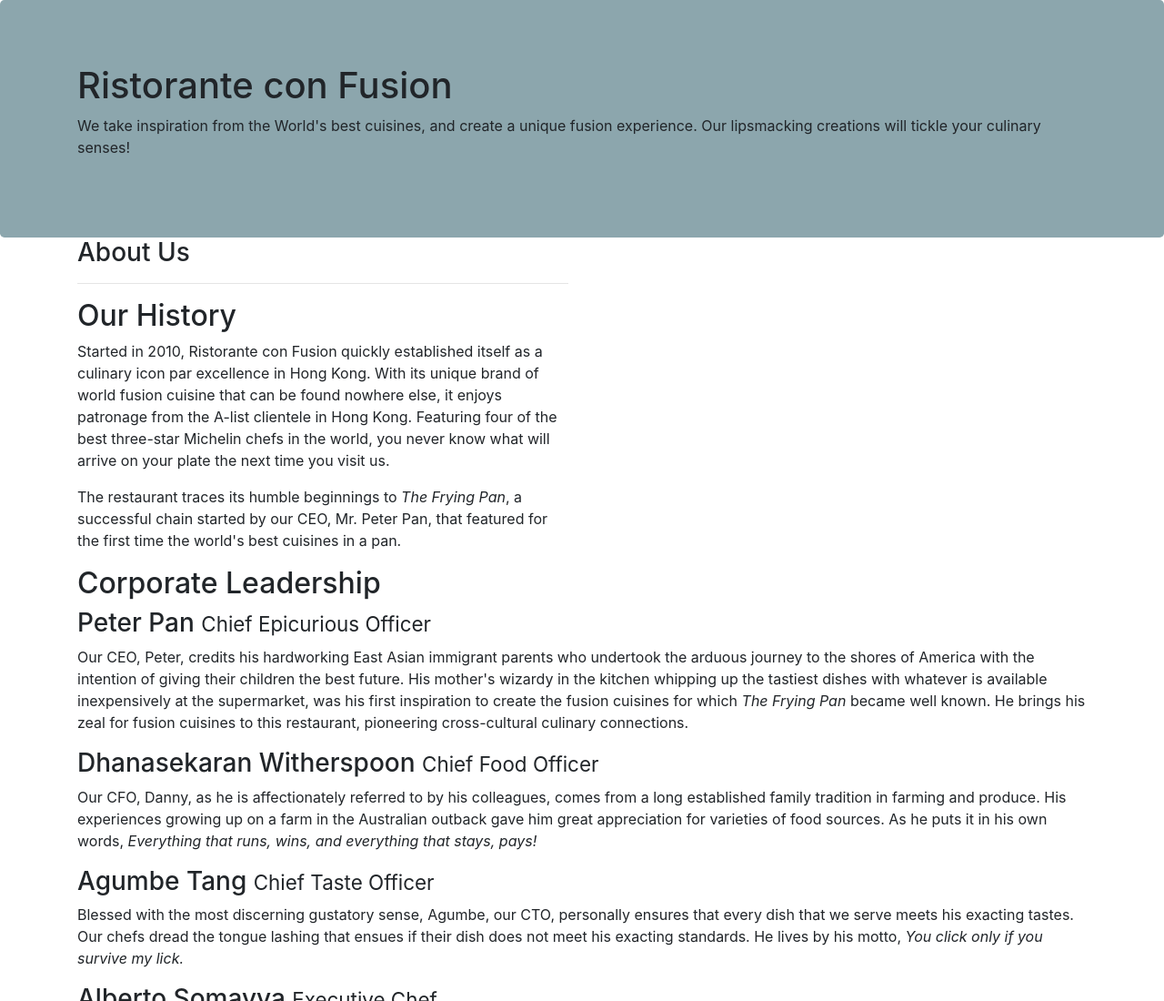
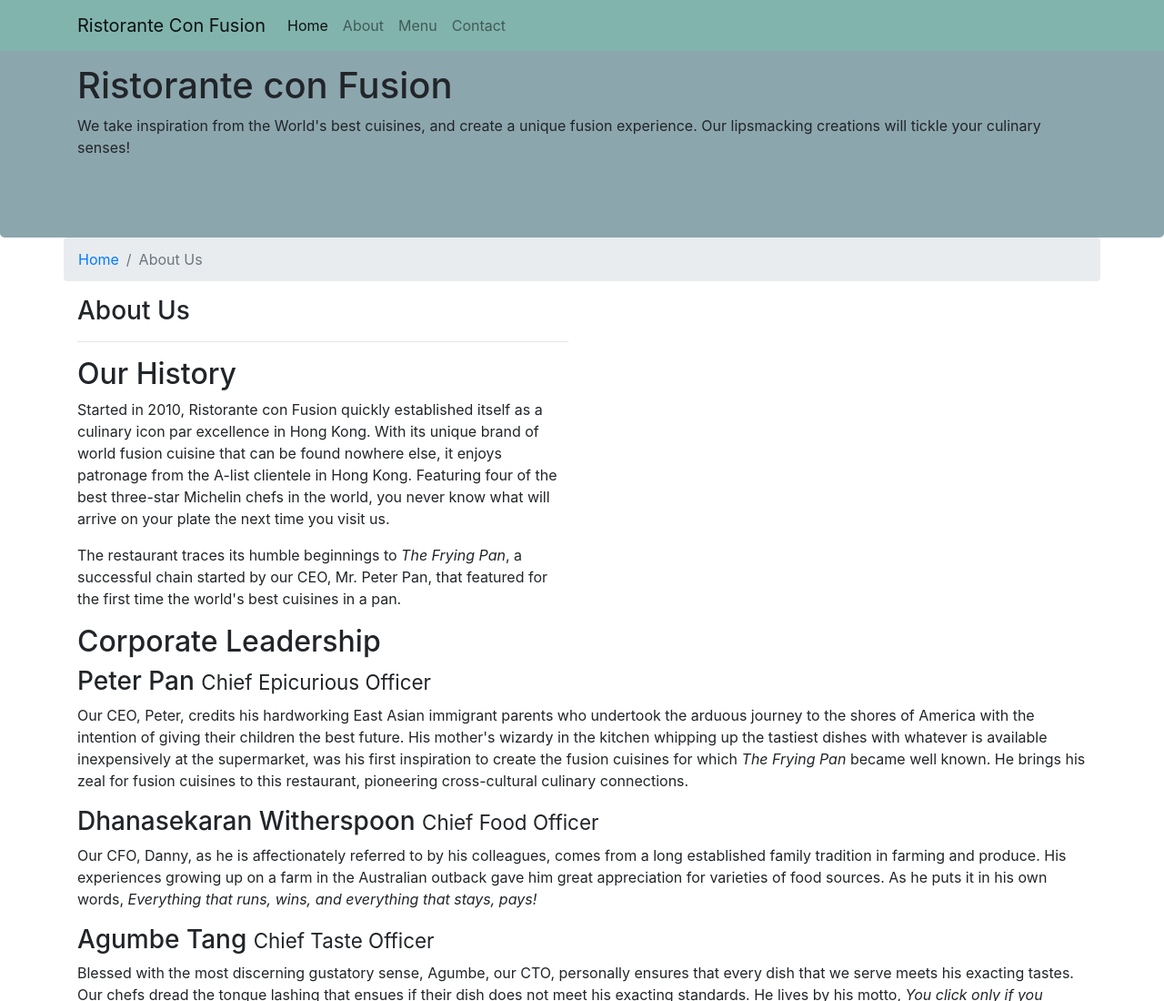
Before and after one commit to pdeepak936/Bootstrap4-conFusion, a website: page aboutus.html in a window 1280 px wide. Shown: the top 1100 px of the page at 91% size. Drawn offline with nearby package versions, Linux system fonts and the light colour scheme.

Commit message:
Navbar and Breadcrumbs

```diff
--- a/aboutus.html
+++ b/aboutus.html
@@ -11,10 +11,25 @@
      <link rel="stylesheet" href="css/styles.css">
 
     <title>Ristorante Con Fusion: About Us</title>
-
 </head>
 
 <body>
+    <nav class="navbar navbar-light navbar-expand-sm fixed-top" style="background-color: rgb(130, 180, 174);">
+        <div class="container">
+            <button class="navbar-toggler" type="button" data-toggle="collapse" data-target="#Navbar">
+                <span class="navbar-toggler-icon"></span>
+            </button>
+            <a class="navbar-brand" href="./index.html">Ristorante Con Fusion</a>
+            <div class="collapse navbar-collapse" id="Navbar">
+                <ul class="navbar-nav mr-auto">
+                    <li class="nav-item active"><a class="nav-link" href="./index.html">Home</a></li>
+                    <li class="nav-item"><a class="nav-link" href="#">About</a></li>
+                    <li class="nav-item"><a class="nav-link" href="#">Menu</a></li>
+                    <li class="nav-item"><a class="nav-link" href="#">Contact</a></li>
+                </ul>
+            </div>
+        </div>
+    </nav>
 
     <header class="jumbotron">
         <div class="container">
@@ -31,6 +46,10 @@
 
     <div class="container">
         <div class="row">
+            <ol class="col-12 breadcrumb">
+                <li class="breadcrumb-item"><a href="./index.html">Home</a></li>
+                <li class="breadcrumb-item active">About Us</li>
+            </ol>
             <div  class="col-12 col-sm-6">
                <h3>About Us</h3>
                <hr>
@@ -78,7 +97,7 @@
                 <div class="col-4 offset-1 col-sm-2">
                     <h5>Links</h5>
                     <ul class="list-unstyled">
-                        <li><a href="#">Home</a></li>
+                        <li><a href="./index.html">Home</a></li>
                         <li><a href="#">About</a></li>
                         <li><a href="#">Menu</a></li>
                         <li><a href="#">Contact</a></li>
@@ -113,7 +132,6 @@
            </div>
         </div>
     </footer>
-
 </body>
 
 </html>
```
Also changed, not shown: index.html (+17 -1 lines).
